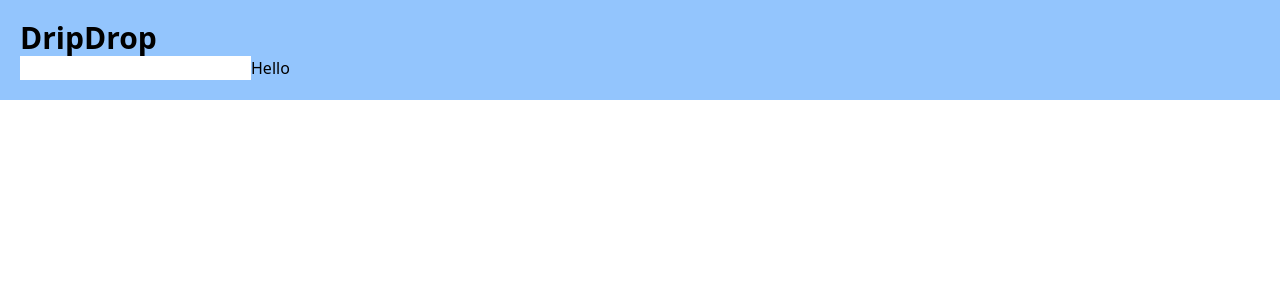
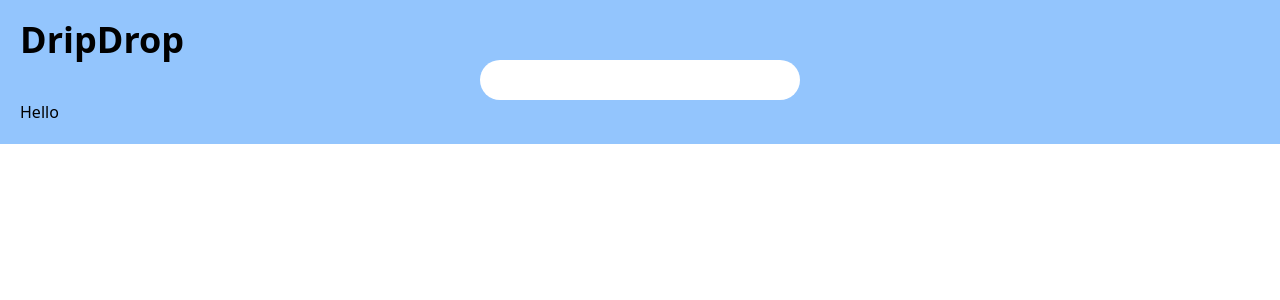
Before and after one commit to mmnos/dripdrop, a React (Create React App) app: page / in a window 1280 px wide. Shown: the top 300 px of the page. Built offline with nearby package versions, Linux system fonts and the light colour scheme.

Commit message:
Input bar changes

```diff
--- a/package.json
+++ b/package.json
@@ -30,6 +30,7 @@
   },
   "devDependencies": {
     "@babel/plugin-proposal-private-property-in-object": "7.21.11",
+    "@types/babel__core": "^7.20.2",
     "@typescript-eslint/eslint-plugin": "6.7.5",
     "@typescript-eslint/parser": "6.7.5",
     "eslint": "8.51.0",
--- a/src/components/App/App.tsx
+++ b/src/components/App/App.tsx
@@ -5,8 +5,18 @@ export const App = () => {
   console.log('inside app');
   return (
     <div className="bg-blue-300 p-5">
-      <h1 className="text-3xl font-bold">DripDrop</h1>
-      <input name="myInput" />
+      <h1 className="text-4xl font-bold  ">DripDrop</h1>
+
+      <form action="" className="peer relative z-10 w-max mx-auto">
+        <input
+          type="search"
+          className="rounded-full hover:ring
+          focus:outline-none
+          focus:ring
+          focus:ring-black-500 pl-4
+          boxContent h-10 w-80 "
+        />
+      </form>
       <button>Hello</button>
     </div>
   );
```
Also changed, not shown: 1 other file (tests, documents, lock files or other folders).
